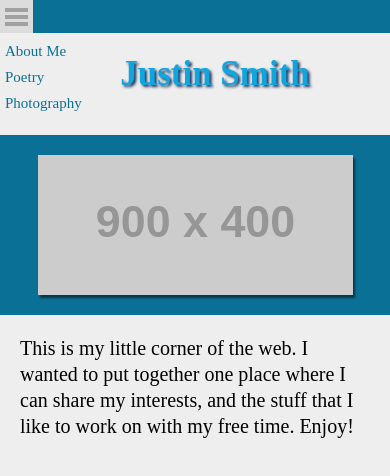
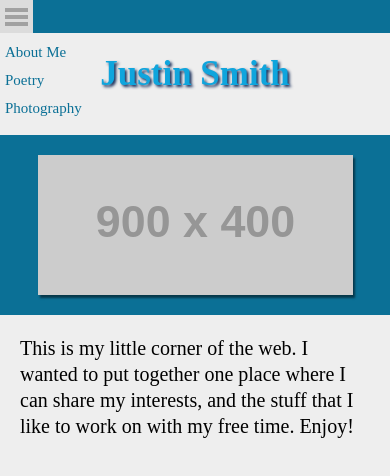
Before and after one commit to mistahj/mistahj.github.io, a plain HTML site: page final/index.html in a window 390 px wide. Both pictures are taken after a click on the element 195 px from the left and 16 px from the top of the page. Drawn offline with Linux system fonts and the light colour scheme; placeholder pictures from the web are drawn by us; a web font is replaced by a local one.

Commit message:
stylesheet change

```diff
--- a/final/css/style.css
+++ b/final/css/style.css
@@ -202,7 +202,7 @@ body{
     float: none;
     width: 230px;
     margin: 20px auto;
-    margin-left: 100px;
+/*    margin-left: 100px;*/
     text-align: center;
     font-size: 35px;
     padding: 8px;
@@ -239,6 +239,7 @@ body{
     position: absolute;
     left: 0px;
     font-size: 15px;
+    line-height: 28px;
    }
 
    .mini_menu a{
```
Also changed, not shown: 1 other file.
